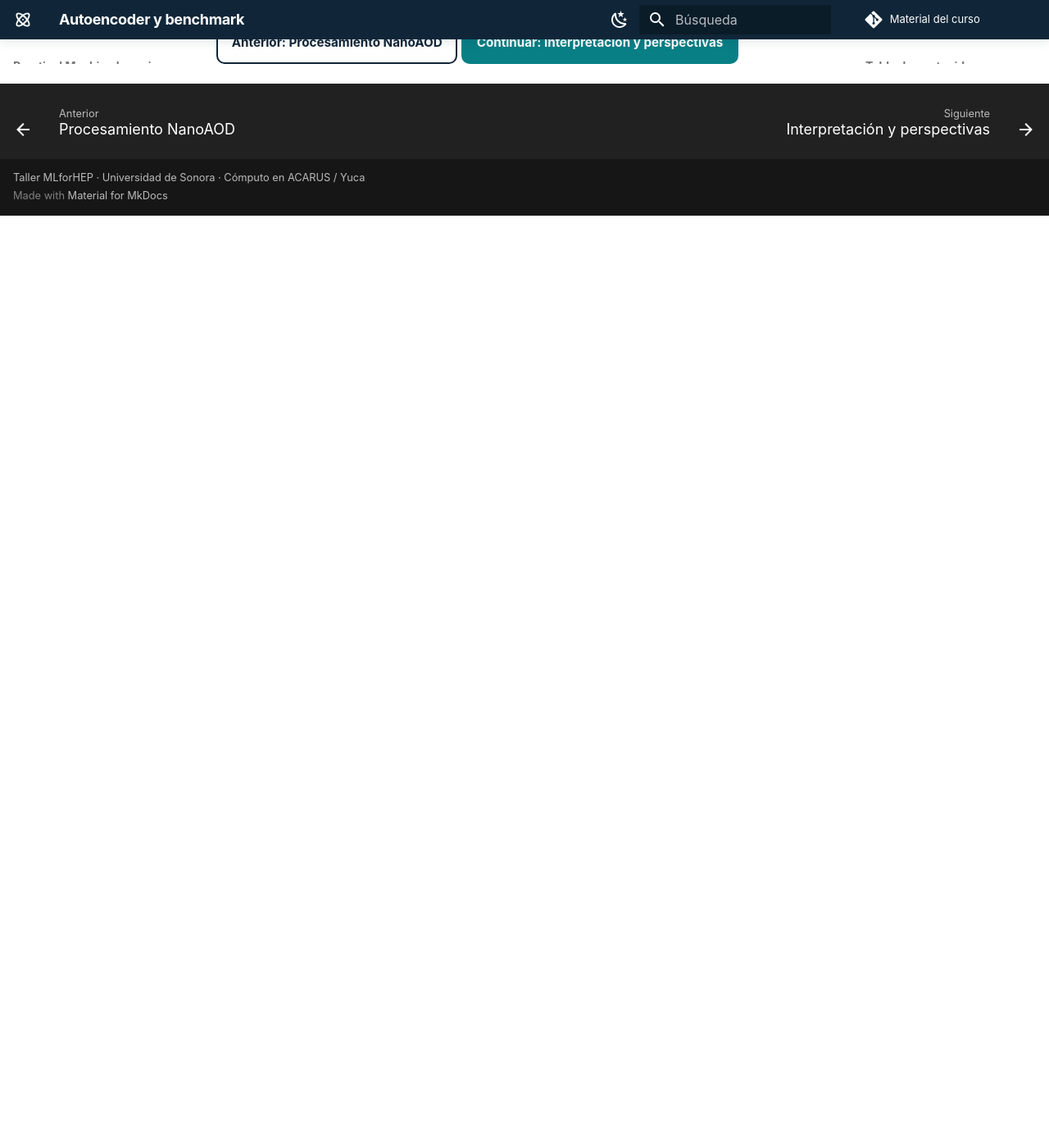
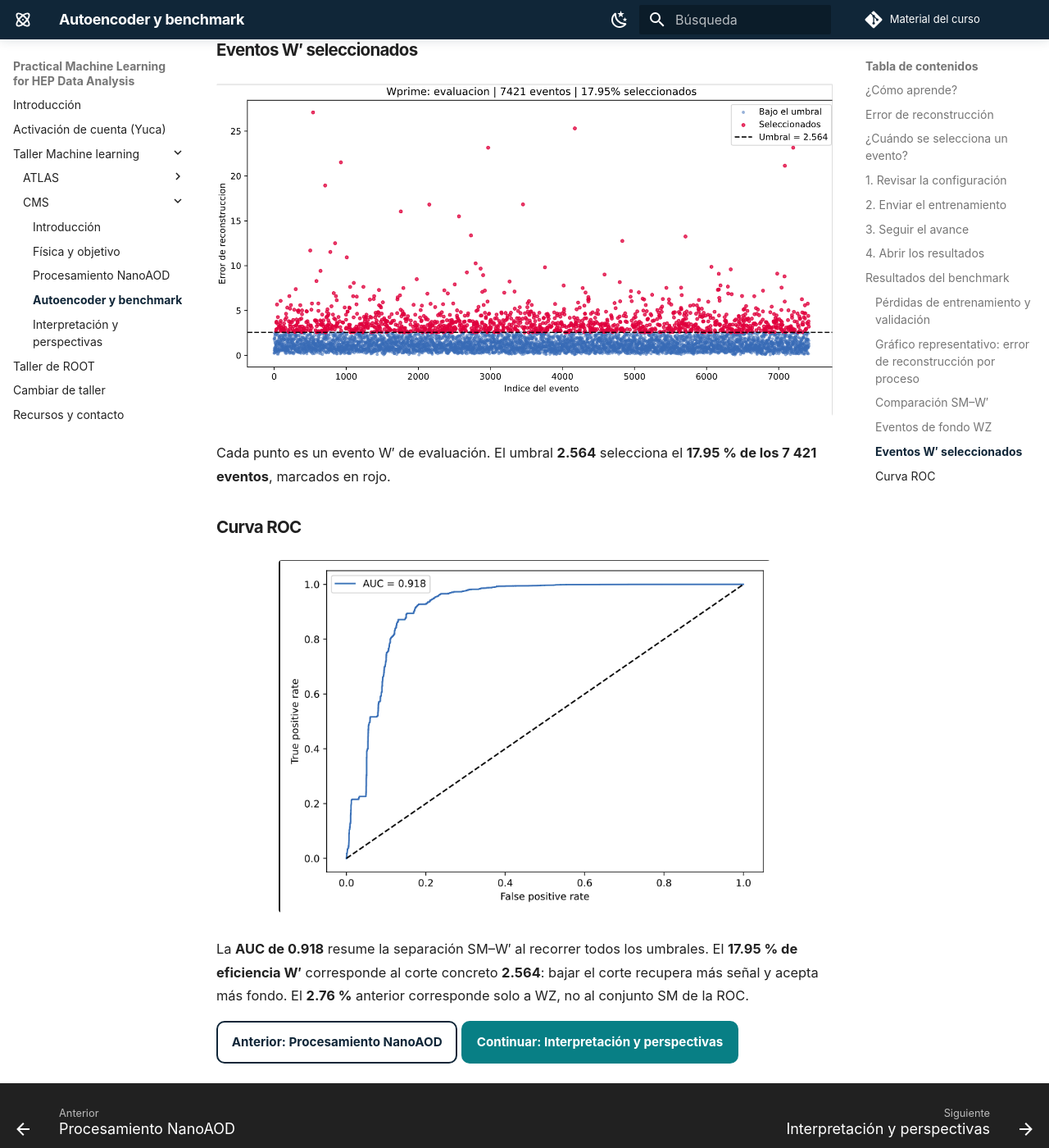
Before and after one commit to castaned/practical-ml-hep, an MkDocs documentation site: the page built from docs/cms-autoencoder.md, in a window 1280 px wide and 1400 px high, scrolled down 5183 px. Shown: the whole window at 82% size. Built offline with MkDocs 1.6.1 and Material for MkDocs 9.7.7, drawn with Linux system fonts in a browser that asks for light colours; comment, search, counter and statistics services are not loaded; before the commit the page ends 5446 px from its top, so only the background shows below that; some of the changed text lies outside the part shown.

Commit message:
Add CMS WZ event comparison and ROC result

```diff
--- a/docs/cms-autoencoder.md
+++ b/docs/cms-autoencoder.md
@@ -98,11 +98,23 @@ Compara cada proceso SM con W′: su cola se extiende hacia errores mayores. La
 
 El conjunto SM se representa con igual peso total por proceso.
 
+### Eventos de fondo WZ
+
+[![Error por evento WZ de prueba: 1050 eventos y 2.76 por ciento seleccionados con umbral 2.564](assets/cms/benchmark_events_wz_20261020.png){ .benchmark-plot }](assets/cms/benchmark_events_wz_20261020.png)
+
+Con el mismo umbral **2.564**, se selecciona el **2.76 % de los 1 050 eventos WZ de prueba**. Compara esta fracción con la de W′; los tamaños de las muestras son distintos.
+
 ### Eventos W′ seleccionados
 
 [![Error de reconstrucción de 7421 eventos Wprime: umbral 2.564 y 17.95 por ciento seleccionados](assets/cms/benchmark_events_wprime_20261020.png){ .benchmark-plot }](assets/cms/benchmark_events_wprime_20261020.png)
 
 Cada punto es un evento W′ de evaluación. El umbral **2.564** selecciona el **17.95 % de los 7 421 eventos**, marcados en rojo.
 
+### Curva ROC
+
+[![Curva ROC del autoencoder con AUC 0.918](assets/cms/benchmark_roc_20261020.png){ .benchmark-plot }](assets/cms/benchmark_roc_20261020.png)
+
+La **AUC de 0.918** resume la separación SM–W′ al recorrer todos los umbrales. El **17.95 % de eficiencia W′** corresponde al corte concreto **2.564**: bajar el corte recupera más señal y acepta más fondo. El **2.76 %** anterior corresponde solo a WZ, no al conjunto SM de la ROC.
+
 [Anterior: Procesamiento NanoAOD](cms-procesamiento.md){ .md-button }
 [Continuar: Interpretación y perspectivas](cms-resultados.md){ .md-button .md-button--primary }
```
Also changed, not shown: docs/assets/cms/benchmark_events_wz_20261020.png (added), docs/assets/cms/benchmark_roc_20261020.png (added).
